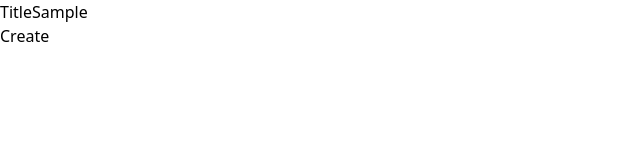
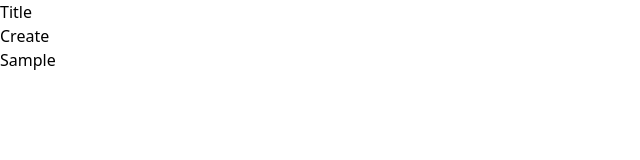
Before and after one commit to marcovittoriozacca/react-form-blog, a React (Vite) app: page / in a window 1280 px wide. Both pictures are taken after typing "Sample" into the empty fields and a click on the button "Create". Shown: the top 160 px of the page, without its empty margins (0-640 px from the left). Built offline with nearby package versions, Linux system fonts and the light colour scheme.

Commit message:
feat: list with all titles

```diff
--- a/src/App.jsx
+++ b/src/App.jsx
@@ -1,7 +1,6 @@
 import Form from "./components/Form"
 
 function App() {
-
   return (
     <>
       <Form/>
--- a/src/components/Form.jsx
+++ b/src/components/Form.jsx
@@ -5,13 +5,16 @@ const Form = () => {
     //prevent the form from reloading the page on submit
     const handleSubmit = (e) => {
         e.preventDefault();
+
+        setPosts((t) => [title, ...t]);
+        setTitle('');
     }
 
     // title state with setTitle
     const [title, setTitle] = useState('');
+    const [posts, setPosts] = useState([]);
 
-
-    return(
+    return(<>
         <form onClick={(e) => handleSubmit(e)}>
             {/* title input field */}
             <div className="flex items-center gap-x-5 p-5 bg-neutral-400">
@@ -20,9 +23,16 @@ const Form = () => {
             </div>
 
             <button type="submit">Create</button>
+
         </form>
 
-    )
+        <section className="flex flex-col gap-y-2">
+            {posts.map((t,i) => (
+                t != '' &&
+                <span key={`title-${i}`}>{t}</span>
+            ))}
+        </section>
+    </>)
 }
 
 export default Form;
```
